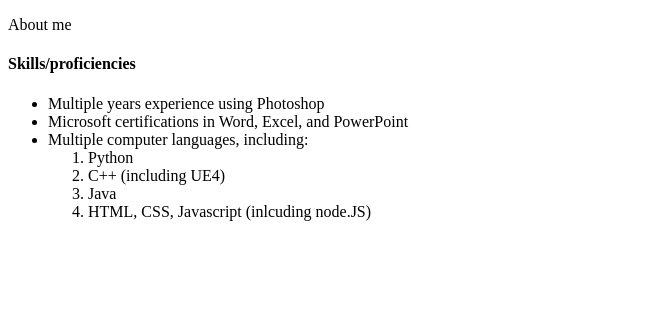
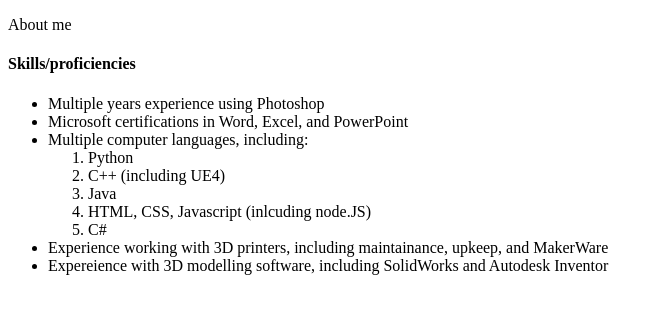
Before and after one commit to Toasterz/my_portfolio, a website: page public/html/about.html in a window 1280 px wide. Shown: the whole page, without its empty margins (0-664 px from the left). Drawn offline with Linux system fonts and the light colour scheme.

Commit message:
Made basic about page

```diff
--- a/public/html/about.html
+++ b/public/html/about.html
@@ -14,7 +14,10 @@
       <li>C++ (including UE4)</li>
       <li>Java</li>
       <li> HTML, CSS, Javascript (inlcuding node.JS)</li>
+      <li> C#</li>
     </ol>
+    <li>Experience working with 3D printers, including maintainance, upkeep, and MakerWare</li>
+    <li>Expereience with 3D modelling software, including SolidWorks and Autodesk Inventor</li>
   </ul>
 </body>
 </html>
```
